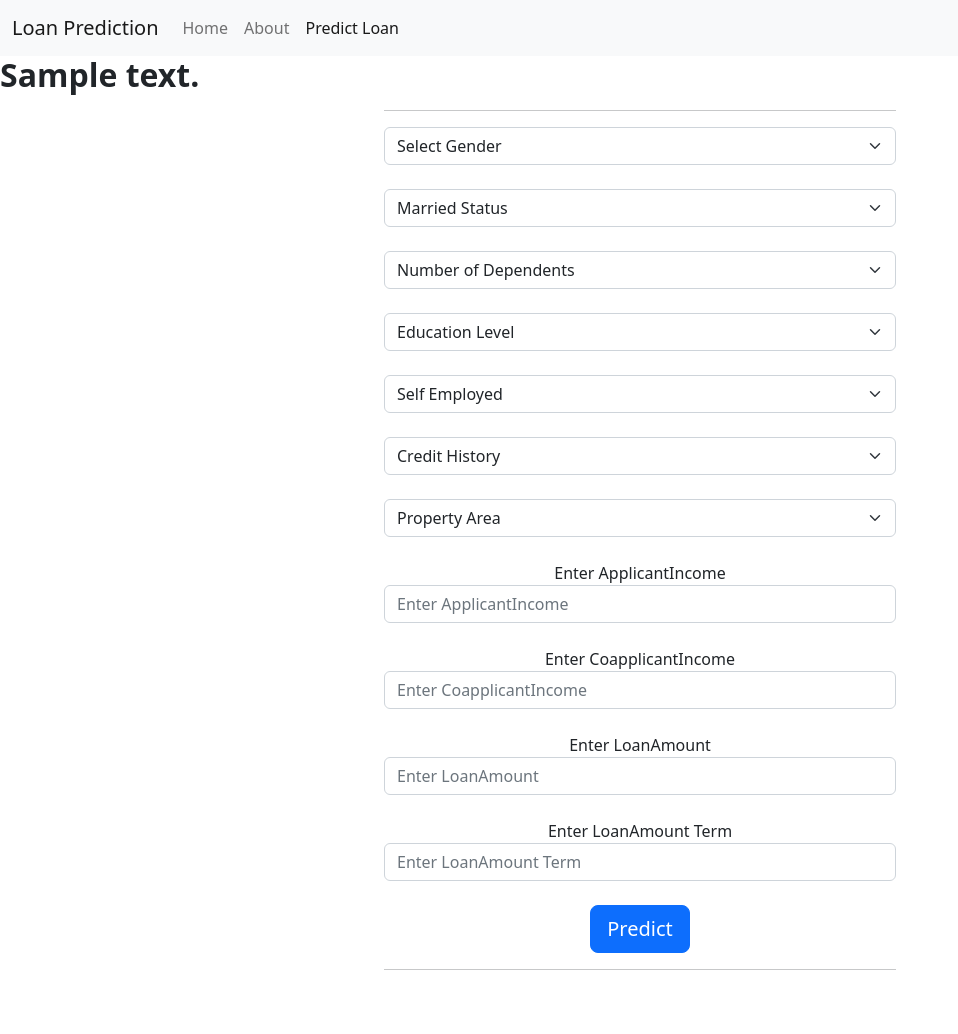
After one commit to dahalsulav/loanpredction, a Flask app: template templates/predictloan.html in a window 1280 px wide. The commit adds this page. Shown: the whole page, without its empty margins (0-958 px from the left). Run offline with Flask 2, Linux system fonts and the light colour scheme; the template is opened without the code that fills it: most values are stand-ins (such as "Sample title", 1, 10 or a date in 2020); parts of the project's set-up code (start-up, migrations or seed data) failed here and were passed over.

Commit message:
UI for Loan Prediction completed

```diff
--- /dev/null
+++ b/main.py
@@ -0,0 +1,105 @@
+from flask import Flask, escape, request, render_template
+import pickle
+import numpy as np
+
+app = Flask(__name__)
+model = pickle.load(open('model.pkl', 'rb'))
+
+
+@app.route('/')
+def home():
+    return render_template("index.html")
+
+
+@app.route('/predictloan', methods=['GET', 'POST'])
+def predict():
+    if request.method == 'POST':
+        gender = request.form['gender']
+        married = request.form['married']
+        dependents = request.form['dependents']
+        education = request.form['education']
+        employed = request.form['selfemployed']
+        credit = float(request.form['CreditHistory'])
+        area = request.form['PropertyArea']
+        ApplicantIncome = float(request.form['ApplicantIncome'])
+        CoapplicantIncome = float(request.form['CoapplicantIncome'])
+        LoanAmount = float(request.form['LoanAmount'])
+        Loan_Amount_Term = float(request.form['LoanAmountTerm'])
+
+        # gender
+        if (gender == "Male"):
+            male = 1
+        else:
+            male = 0
+
+        # married
+        if(married == "Yes"):
+            married_yes = 1
+        else:
+            married_yes = 0
+
+        # dependents
+        if(dependents == '1'):
+            dependents_1 = 1
+            dependents_2 = 0
+            dependents_3 = 0
+        elif(dependents == '2'):
+            dependents_1 = 0
+            dependents_2 = 1
+            dependents_3 = 0
+        elif(dependents == "3+"):
+            dependents_1 = 0
+            dependents_2 = 0
+            dependents_3 = 1
+        else:
+            dependents_1 = 0
+            dependents_2 = 0
+            dependents_3 = 0
+
+        # education
+        if (education == "NotGraduate"):
+            not_graduate = 1
+        else:
+            not_graduate = 0
+
+        # employed
+        if (employed == "Yes"):
+            employed_yes = 1
+        else:
+            employed_yes = 0
+
+        # property area
+
+        if(area == "SemiUrban"):
+            semiurban = 1
+            urban = 0
+        elif(area == "Urban"):
+            semiurban = 0
+            urban = 1
+        else:
+            semiurban = 0
+            urban = 0
+
+        ApplicantIncomelog = np.log(ApplicantIncome)
+        totalincomelog = np.log(ApplicantIncome+CoapplicantIncome)
+        LoanAmountlog = np.log(LoanAmount)
+        Loan_Amount_Termlog = np.log(Loan_Amount_Term)
+
+        prediction = model.predict([[credit, ApplicantIncomelog, LoanAmountlog, Loan_Amount_Termlog, totalincomelog,
+                                   male, married_yes, dependents_1, dependents_2, dependents_3, not_graduate, employed_yes, semiurban, urban]])
+
+        # print(prediction)
+
+        if(prediction == "N"):
+            prediction = "No"
+        else:
+            prediction = "Yes"
+
+        return render_template("predictloan.html", prediction_text="loan status =>  {}".format(prediction))
+
+    else:
+        return render_template("predictloan.html")
+
+
+if __name__ == "__main__":
+    app.run(debug=True)
--- /dev/null
+++ b/templates/predictloan.html
@@ -0,0 +1,122 @@
+<!DOCTYPE html>
+<html lang="en">
+
+<head>
+    <meta charset="utf-8" />
+    <meta name="viewport" content="width=device-width, initial-scale=1" />
+    <title>Loan Prediction</title>
+    <link href="https://cdn.jsdelivr.net/npm/bootstrap@5.2.0-beta1/dist/css/bootstrap.min.css" rel="stylesheet" integrity="sha384-0evHe/X+R7YkIZDRvuzKMRqM+OrBnVFBL6DOitfPri4tjfHxaWutUpFmBp4vmVor" crossorigin="anonymous" />
+    <script>
+        function validateForm() {
+            let gender = document.getElementsByName["gender"].value;
+            if (gender == "") {
+                alert("Gender must be choosen");
+                return false;
+            }
+            let ApplicantIncome = document.getElementsByName["ApplicantIncome"].value;
+            if (ApplicantIncome == "") {
+                alert("ApplicantIncome must be filled out");
+                return false;
+            }
+        }
+    </script>
+</head>
+
+<body>
+    <nav class="navbar navbar-expand-lg bg-light">
+        <div class="container-fluid">
+            <a class="navbar-brand" href="/">Loan Prediction</a>
+            <button class="navbar-toggler" type="button" data-bs-toggle="collapse" data-bs-target="#navbarNav" aria-controls="navbarNav" aria-expanded="false" aria-label="Toggle navigation">
+          <span class="navbar-toggler-icon"></span>
+        </button>
+            <div class="collapse navbar-collapse" id="navbarNav">
+                <ul class="navbar-nav">
+                    <li class="nav-item">
+                        <a class="nav-link" aria-current="page" href="/">Home</a>
+                    </li>
+                    <li class="nav-item">
+                        <a class="nav-link" href="#">About</a>
+                    </li>
+                    <li class="nav-item">
+                        <a class="nav-link active" href="predictloan">Predict Loan</a>
+                    </li>
+                </ul>
+            </div>
+        </div>
+    </nav>
+    <div>
+        <h2><b>{{prediction_text}}</b></h2>
+    </div>
+
+    <section class="text-center" style="margin: 0px 30vw">
+        <form name="predictform" action="/predictloan" method="POST" onsubmit="return validateForm()">
+            <hr />
+            <!-- <legend>Predict Loan</legend> -->
+            <select class="form-select" name="gender" aria-label="Default select example">
+          <option selected>Select Gender</option>
+          <option value="Male">Male</option>
+          <option value="Female">Female</option>
+        </select>
+            <br />
+            <select class="form-select" name="married" aria-label="Default select example">
+          <option selected>Married Status</option>
+          <option value="Yes">Yes</option>
+          <option value="No">No</option>
+        </select>
+            <br />
+            <select class="form-select" name="dependents" aria-label="Default select example">
+          <option selected>Number of Dependents</option>
+          <option value="0">0</option>
+          <option value="1">1</option>
+          <option value="2">2</option>
+          <option value="3+">3+</option>
+        </select>
+            <br />
+            <select class="form-select" name="education" aria-label="Default select example">
+          <option selected>Education Level</option>
+          <option value="Graduate">Graduate</option>
+          <option value="NotGraduate">Not Graduate</option>
+        </select>
+            <br />
+            <select class="form-select" name="selfemployed" aria-label="Default select example">
+          <option selected>Self Employed</option>
+          <option value="Yes">Yes</option>
+          <option value="No">No</option>
+        </select>
+            <br />
+            <select class="form-select" name="CreditHistory" aria-label="Default select example">
+          <option selected>Credit History</option>
+          <option value="0">0</option>
+          <option value="1">1</option>
+          <option value="0.84219858">0.84219858</option>
+        </select>
+            <br />
+            <select class="form-select" name="PropertyArea" aria-label="Default select example">
+          <option selected>Property Area</option>
+          <option value="SemiUrban">Semi Urban</option>
+          <option value="Urban">Urban</option>
+          <option value="Rural">Rural</option>
+        </select>
+            <br />
+            <label for="exampleInputEmail1">Enter ApplicantIncome</label>
+            <input type="text" class="form-control" name="ApplicantIncome" id="exampleInputEmail1" aria-describedby="emailHelp" placeholder="Enter ApplicantIncome" />
+            <br />
+            <label for="exampleInputEmail1">Enter CoapplicantIncome</label>
+            <input type="text" class="form-control" name="CoapplicantIncome" id="exampleInputEmail1" aria-describedby="emailHelp" placeholder="Enter CoapplicantIncome" />
+            <br />
+            <label for="exampleInputEmail1">Enter LoanAmount</label>
+            <input type="text" class="form-control" name="LoanAmount" id="exampleInputEmail1" aria-describedby="emailHelp" placeholder="Enter LoanAmount" />
+            <br />
+            <label for="exampleInputEmail1">Enter LoanAmount Term</label>
+            <input type="text" class="form-control" name="LoanAmountTerm" id="exampleInputEmail1" aria-describedby="emailHelp" placeholder="Enter LoanAmount Term" />
+            <br />
+            <button type="submit" class="btn btn-lg btn-primary">Predict</button>
+            <hr />
+        </form>
+    </section>
+    <br /><br />
+
+    <script src="https://cdn.jsdelivr.net/npm/bootstrap@5.2.0-beta1/dist/js/bootstrap.bundle.min.js" integrity="sha384-pprn3073KE6tl6bjs2QrFaJGz5/SUsLqktiwsUTF55Jfv3qYSDhgCecCxMW52nD2" crossorigin="anonymous"></script>
+</body>
+
+</html>
```
Also changed, not shown: templates/index.html (+26 -8 lines), 2 other files.
